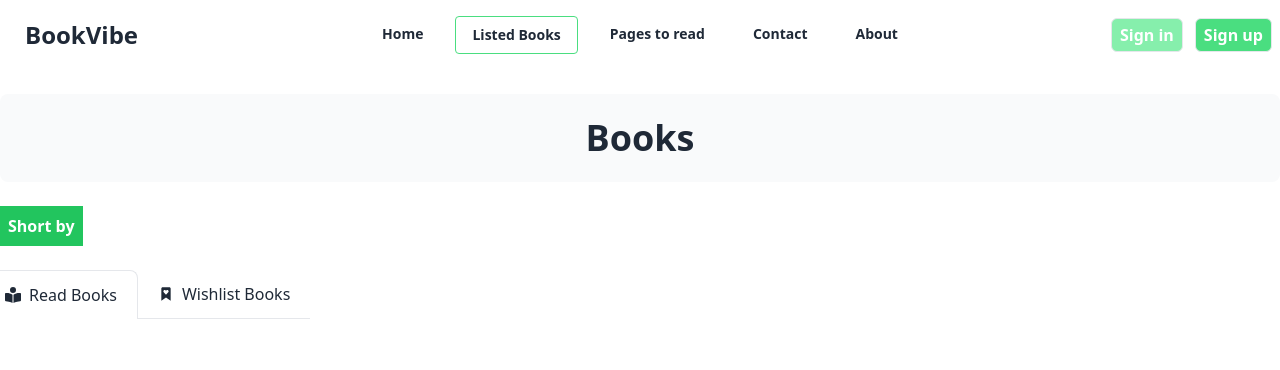
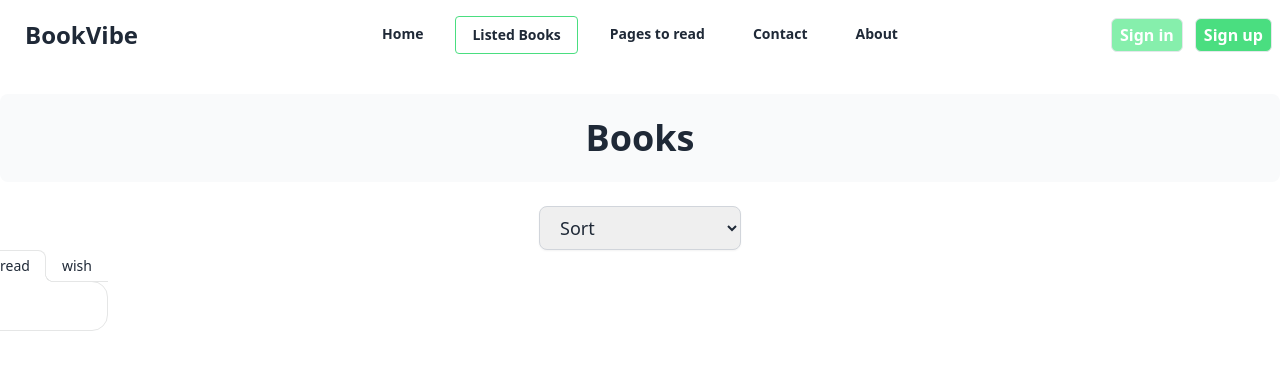
Before and after one commit to MUEID11/Book-Vibe, a React (Vite) app: page /listed-books in a window 1280 px wide. Shown: the top 370 px of the page. Built offline with nearby package versions, Linux system fonts and the light colour scheme.

Commit message:
added chart

```diff
--- a/package.json
+++ b/package.json
@@ -10,6 +10,7 @@
     "preview": "vite preview"
   },
   "dependencies": {
+    "@tailwindcss/forms": "^0.5.7",
     "localforage": "^1.10.0",
     "match-sorter": "^6.3.4",
     "react": "^18.2.0",
--- a/src/Components/Bookmark/Read.jsx
+++ b/src/Components/Bookmark/Read.jsx
@@ -1,22 +1,27 @@
 import { useEffect, useState } from "react";
 import { getBooks } from "../../Utils/localStorage";
-
 import ReadBook from "./Readbook";
 
-
-const Read = () => {
+const Read = ({ sortId }) => {
   const [books, setBooks] = useState([]);
-  useEffect(()=>{
+  useEffect(() => {
     const storedBooks = getBooks();
-    setBooks(storedBooks);
-  },[])
+    if (sortId) {
+      const sorted = storedBooks?.sort((a, b) => a[sortId] - b[sortId]);
+      setBooks(sorted);
+    } else {
+      setBooks(storedBooks);
+    }
+  }, [sortId]);
 
   return (
-    <div className="container mx-auto gap-10">
-        {
-          books.map(book => <ReadBook book={book} key={book.id}/>)
-        }
-    </div>
+    <>
+      <div className="container mx-auto gap-10">
+        {books.map((book) => (
+          <ReadBook book={book} key={book.id} />
+        ))}
+      </div>
+    </>
   );
 };
 
--- a/src/Components/Bookmark/Wish.jsx
+++ b/src/Components/Bookmark/Wish.jsx
@@ -1,18 +1,23 @@
 import { useEffect, useState } from "react";
 import { getWishes } from "../../Utils/localStorage";
 import ReadBook from "./Readbook";
-const Wish = () => {
+const Wish = ({ sortId }) => {
   const [wishes, setWishes] = useState([]);
-  useEffect(()=>{
+  useEffect(() => {
     const storedBooks = getWishes();
-    setWishes(storedBooks);
-  },[])
+    if (sortId) {
+      const sorted = storedBooks?.sort((a, b) => a[sortId] - b[sortId]);
+      setWishes(sorted);
+    } else {
+      setWishes(storedBooks);
+    }
+  }, [sortId]);
 
   return (
     <div className="container mx-auto gap-10">
-        {
-          wishes.map(book => <ReadBook book={book} key={book.id}/>)
-        }
+      {wishes.map((book) => (
+        <ReadBook book={book} key={book.id} />
+      ))}
     </div>
   );
 };
--- a/src/Components/Pages/ListedBooks.jsx
+++ b/src/Components/Pages/ListedBooks.jsx
@@ -1,44 +1,69 @@
-import { Link, Outlet } from "react-router-dom";
-import { FaBookOpenReader } from "react-icons/fa6";
-import { BiSolidBookmarkHeart } from "react-icons/bi";
+// import { Link, Outlet, useNavigate } from "react-router-dom";
+// import { FaBookOpenReader } from "react-icons/fa6";
+// import { BiSolidBookmarkHeart } from "react-icons/bi";
 import { useState } from "react";
+import Read from "../Bookmark/Read";
+import Wish from "../Bookmark/Wish";
 const ListedBooks = () => {
-    const[tabIndex, setTabIndex] = useState(0);
+  const [tab, setTab] = useState("read");
+  const [sortId, setSortId] = useState("");
+
   return (
     <>
       <div className="container mx-auto">
         <div className="container mx-auto bg-gray-50 p-6 rounded-lg my-6">
           <h1 className="text-4xl font-bold text-center">Books</h1>
         </div>
-        <div className="my-6 items-center">
-          <button className="bg-green-500 font-bold p-2 text-white">
-            Short by
-          </button>
+        <div className="flex justify-center">
+          <div>
+            <select
+              onChange={(e) => setSortId(e.target.value)}
+              className="rounded-lg text-lg px-4 py-2 border border-gray-300 shadow-sm focus:outline-none focus:border-blue-500"
+            >
+              <option value="">Sort</option>
+              <option value="rating">Rating</option>
+              <option value="total_pages">Number of pages</option>
+              <option value="year_of_publishing">Publish year</option>
+            </select>
+          </div>
         </div>
         {/* tabs*/}
+
         <div className="flex items-center -mx-4 overflow-x-auto overflow-y-hidden sm:justify-start flex-nowrap dark:bg-gray-100 dark:text-gray-800">
-          <Link
-          onClick={()=>setTabIndex(0)}
-            to=''
-            rel="noopener noreferrer"
-            href="#"
-            className={`flex items-center flex-shrink-0 px-5 py-3 ${tabIndex === 0 ? 'border border-b-0': "border-b"} space-x-2 rounded-t-lg dark:border-gray-600 dark:text-gray-900`}
-          >
-            <FaBookOpenReader />
-            <span>Read Books</span>
-          </Link>
-          <Link
-          to={`wish`}
-          onClick={()=>setTabIndex(1)}
-            rel="noopener noreferrer"
-            href="#"
-            className={`flex items-center flex-shrink-0 px-5 py-3 ${tabIndex === 1 ? 'border border-b-0': "border-b"} space-x-2 rounded-t-lg dark:border-gray-600 dark:text-gray-900`}
-          >
-            <BiSolidBookmarkHeart />
-            <span>Wishlist Books</span>
-          </Link>
+          <div role="tablist" className="tabs tabs-lifted">
+            <input
+              checked={tab === "read"}
+              onChange={() => setTab("read")}
+              type="radio"
+              name="my_tabs_2"
+              role="tab"
+              className="tab"
+              aria-label="read"
+            />
+            <div
+              role="tabpanel"
+              className="tab-content bg-base-100 border-base-300 rounded-box p-6"
+            >
+              <Read sortId={sortId} />
+            </div>
+
+            <input
+              checked={tab === "wishlist"}
+              onChange={() => setTab("wishlist")}
+              type="radio"
+              name="my_tabs_2"
+              role="tab"
+              className="tab"
+              aria-label="wish"
+            />
+            <div
+              role="tabpanel"
+              className="tab-content bg-base-100 border-base-300 rounded-box p-6"
+            >
+              <Wish sortId={sortId} />
+            </div>
+          </div>
         </div>
-        <Outlet/>
       </div>
     </>
   );
--- /dev/null
+++ b/src/Components/Pages/PagesToRead.jsx
@@ -0,0 +1,57 @@
+import { useEffect, useState } from "react";
+import { getBooks } from "../../Utils/localStorage";
+import { Bar, BarChart, CartesianGrid, Cell, XAxis, YAxis } from "recharts";
+
+const PagesToRead = () => {
+  const [books, setBooks] = useState([]);
+  useEffect(()=>{
+    const readBook = getBooks();
+    const mapData = readBook?.map(value => ({
+      name: value?.book_name,
+      uv: value?.total_pages,
+      pv: value?.rating,
+      amt: value?.year_of_publishing
+    }))
+    setBooks(mapData);
+  },[])
+  const colors = ['#0088FE', '#00C49F', '#FFBB28', '#FF8042', 'red', 'pink'];
+
+const getPath = (x, y, width, height) => {
+  return `M${x},${y + height}C${x + width / 3},${y + height} ${x + width / 2},${y + height / 3}
+  ${x + width / 2}, ${y}
+  C${x + width / 2},${y + height / 3} ${x + (2 * width) / 3},${y + height} ${x + width}, ${y + height}
+  Z`;
+};
+
+const TriangleBar = (props) => {
+  const { fill, x, y, width, height } = props;
+
+  return <path d={getPath(x, y, width, height)} stroke="none" fill={fill} />;
+};
+  return (
+    <div className="h-[calc(100vh-70px)] flex justify-center items-center">
+      <BarChart
+      width={1000}
+      height={500}
+      data={books}
+      margin={{
+        top: 20,
+        right: 30,
+        left: 20,
+        bottom: 5,
+      }}
+    >
+      <CartesianGrid strokeDasharray="3 3" />
+      <XAxis dataKey="name" />
+      <YAxis />
+      <Bar dataKey="uv" fill="#8884d8" shape={<TriangleBar />} label={{ position: 'top' }}>
+        {books.map((entry, index) => (
+          <Cell key={`cell-${index}`} fill={colors[index % 20]} />
+        ))}
+      </Bar>
+    </BarChart>
+    </div>
+  );
+};
+
+export default PagesToRead;
--- a/src/Routes/Routes.jsx
+++ b/src/Routes/Routes.jsx
@@ -29,16 +29,6 @@ export const router = createBrowserRouter([
       {
         path: "/listed-books",
         element: <ListedBooks />,
-        children: [
-          {
-            index: true,
-            element: <Read />,
-          },
-          {
-            path:'wish',
-            element: <Wish/>
-          },
-        ],
       },
       {
         path: "/pages",
```
Also changed, not shown: 1 other file (tests, documents, lock files or other folders).
